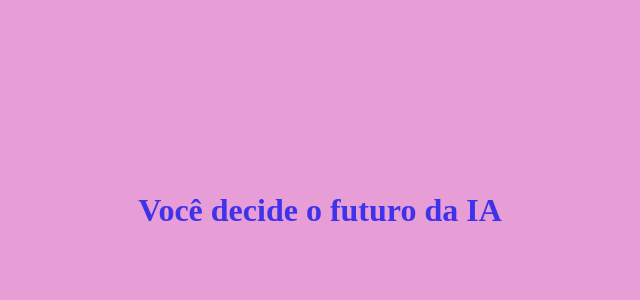
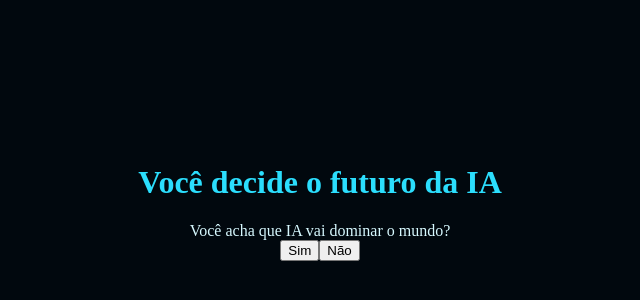
Before and after one commit to belly28/IA3F, a plain HTML site: page index.html in a window 1280 px wide. Shown: the part 198-498 px from the top of the page, without its empty margins (320-960 px from the left). Drawn offline with Linux system fonts and the light colour scheme.

Commit message:
Add files via upload

```diff
--- a/script.js
+++ b/script.js
@@ -5,48 +5,66 @@ const caixaResultado = document.querySelector('.caixa-resultado');
 
 const perguntas = [     //serve para abrir lista de perguntas
     {   //abre o objeto das perguntas
-        enunciado: "Pergunta 1",
+        enunciado: "Você acha que IA vai dominar o mundo?",
         alternativas: [
-            {texto: "sim",
-            afirmação:"Afirmação da alternativa 1"},
+            {texto: "Sim",
+            afirmação:"A IA vai dominar o mundo"},
 
-            {texto: "não",
-            afirmação:"Afirmação da alternativa 2"}]
+            {texto: "Não",
+            afirmação:"A IA não dominará o mundo"}]
     },
     {
-        enunciado: "Pergunta 2",
+        enunciado: "A IA vai substituir os professores?",
         alternativas: [
-            {texto: "sim",
-            afirmação:"Afirmação da alternativa 1"},
+            {texto: "Sim",
+            afirmação:"A IA logo tomará o lugar dos professores"},
 
-            {texto: "não",
-            afirmação:"Afirmação da alternativa 2"}]
+            {texto: "Não",
+            afirmação:"A IA jamais tomará o lugar dos professores"}]
     },
     {
-        enunciado: "Pergunta 3",
+        enunciado: "A IA está pronta para todos?",
         alternativas: [
-            {texto: "sim",
-            afirmação:"Afirmação da alternativa 1"},
+            {texto: "Sim",
+            afirmação:"Sim, a IA será útil e está pronta para todos"},
 
-            {texto: "não",
-            afirmação:"Afirmação da alternativa 2"}]
+            {texto: "Não",
+            afirmação:"Não, a IA não é para o uso de todos"}]
     },
 ]
 
 let posicao = 0;
 let perguntaAtual;
 let historiaFinal = "";
+
 function mostraPergunta(){
+    if (posicao >= perguntas.length){
+        mostraResultado();
+        return;
+    }
     perguntaAtual = perguntas[posicao];
     caixaPerguntas.textContent = perguntaAtual.enunciado;
+    caixaAlternativas.textContent = " ";
     mostraAlternativas();
 }
 function mostraAlternativas(){
     for(const alternativa of perguntaAtual.alternativas){
         const botaoAlternativas = document.createElement("button");
         botaoAlternativas.textContent = alternativa.texto;
-        botaoAlternativas.addEventListener("click", ()=>respostaSelecionada(alternativa){
+        botaoAlternativas.addEventListener("click", () => respostaSelecionada(alternativa));
         caixaAlternativas.appendChild(botaoAlternativas);
     }
 }
+function respostaSelecionada(opcaoSelecionada){
+    const afirmacoes = opcaoSelecionada.afirmação;
+    historiaFinal += afirmacoes + " ";
+    posicao++;
+    mostraPergunta();
+}
+function mostraResultado(){
+    caixaPerguntas.textContent = "Num futuro próximo...";
+    textoResultado.textContent = historiaFinal;
+    caixaAlternativas.textContent = "";
+}
+
 mostraPergunta();
--- a/style.css
+++ b/style.css
@@ -1,9 +1,9 @@
 :root{
-    --cor-fundo: #e79dd5;
-    --cor-principal: #3b4be0;
+    --cor-fundo: #01080E;
+    --cor-principal: #0B0D20;
     --cor-secundaria: #212333;
-    --cor-destaque: #3f33e9;
-    --cor-texto: #52dcf5;
+    --cor-destaque: #2BDEFD;
+    --cor-texto: #D7F9FF;
 }
 body{
     background-color: var(--cor-fundo);
```
